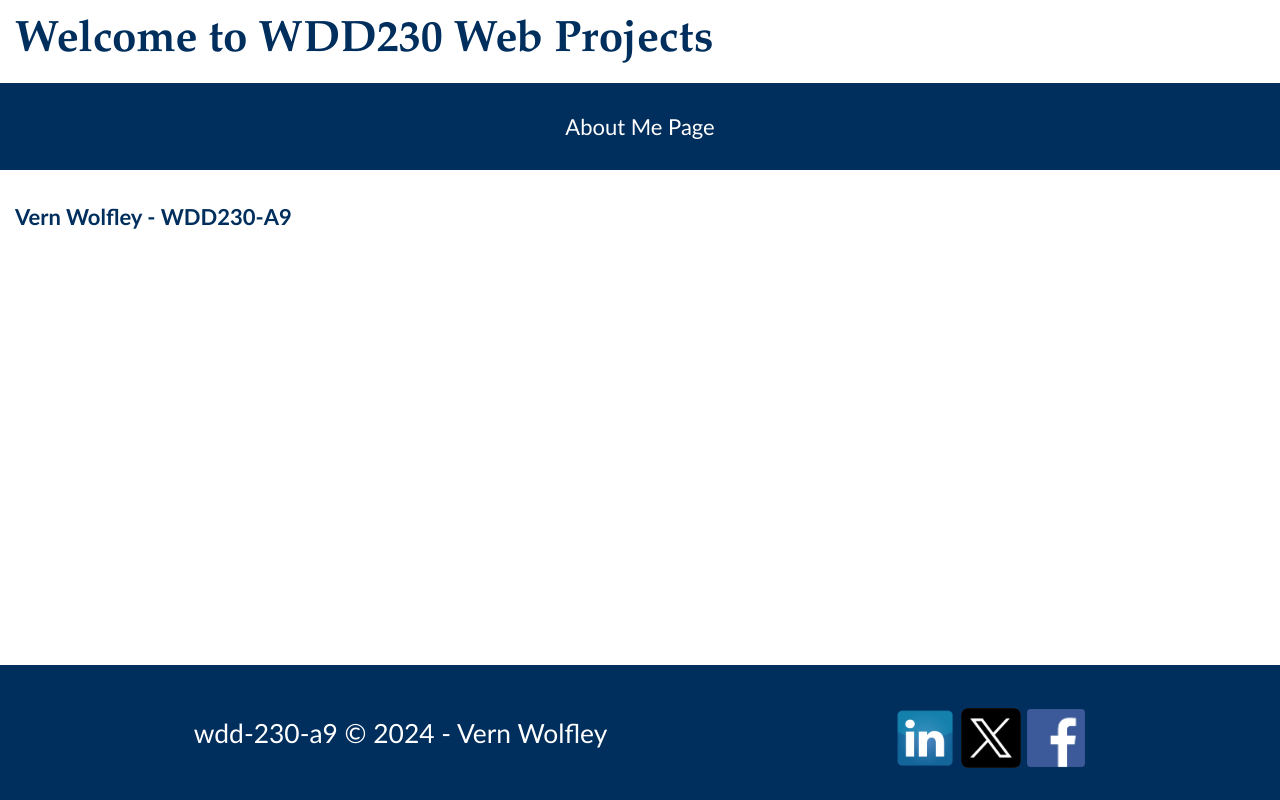
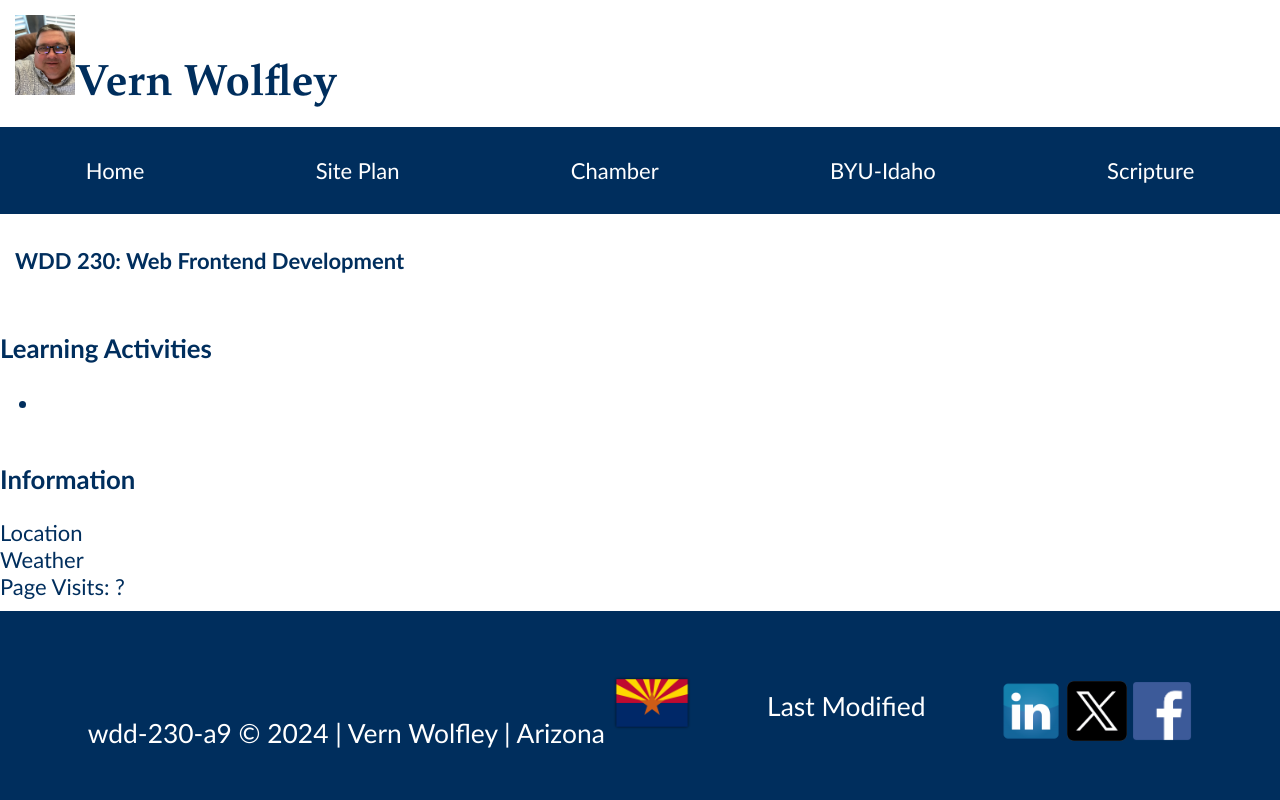
Before and after one commit to vwolfley/wdd-230-a9, a plain HTML site: page index.html in a window 1280 px wide. Drawn offline with Linux system fonts and the light colour scheme.

Commit message:
update index page

```diff
--- a/index.html
+++ b/index.html
@@ -5,8 +5,8 @@
         <link rel="icon" type="image/png" href="/favicon.ico" />
         <meta name="viewport" content="width=device-width, initial-scale=1.0" />
         <meta http-equiv="X-UA-Compatible" content="ie=edge" />
-        <title>WDD230 Home Page</title>
-        <meta name="description" content="WDD230 Home Page for Vern Wolfley's Web Projects." />
+        <title>Vern Wolfley - WDD 230 - Web Frontend Development</title>
+        <meta name="description" content="WDD 230 - Web Frontend Development course assignment portal for Vern Wolfley" />
         <meta name="author" content="Vern Wolfley" />
         <meta name="copyright" content="Copyright 2024" />
         <meta name="theme-color" content="#006EB6" />
@@ -14,8 +14,8 @@
         <meta property="og:locale" content="en_US" />
         <meta property="og:type" content="website" />
         <meta property="og:url" content="https://vwolfley.github.io/wdd-230-a9/" />
-        <meta property="og:title" content="WDD230 Home Page" />
-        <meta property="og:description" content="WDD230 Home Page for Vern Wolfley's Web Projects." />
+        <meta property="og:title" content="Vern Wolfley- WDD 230 - Web Frontend Development" />
+        <meta property="og:description" content="WWDD 230 - Web Frontend Development course assignment portal for Vern Wolfley" />
         <meta property="og:image" content="" />
         <meta property="og:image:type" content="image/png" />
 
@@ -31,16 +31,34 @@
     </head>
     <body>
         <header>
-            <h1>Welcome to WDD230 Web Projects</h1>
+            <h1><img id="profile-img" src="images/profile-vwolfley.jpg" alt="my profile">Vern Wolfley</h1>
             <nav>
-                <a href="#" target="_blank">About Me Page</a>
+                <a href="#" >Home</a>
+                <a href="lesson03/chamber-site-plan.html" >Site Plan</a>
+                <a href="chamber/" >Chamber</a>
+                <a href="https://www.byui.edu/" target="_blank">BYU-Idaho</a>
+                <a href="https://www.churchofjesuschrist.org/study/scriptures/bofm/alma/26?lang=eng&id=p12#p12" target="_blank">Scripture</a>
             </nav>
         </header>
 
-        <main><h2 class="attribute">Vern Wolfley - WDD230-A9</h2></main>
+        <main>
+            <h2 class="attribute">WDD 230: Web Frontend Development</h2>
+
+            <section class="card">
+                <h3>Learning Activities</h3>
+                <ul><li></li></ul>
+            </section>
+            <section class="card">
+                <h3>Information</h3>
+                <div>Location</div>
+                <div>Weather</div>
+                <div>Page Visits: ?</div>
+            </section>
+        </main>
 
         <footer>
-            <p>wdd-230-a9 &copy; 2024 - Vern Wolfley</p>
+            <p>wdd-230-a9 &copy; 2024 | Vern Wolfley | Arizona <img id="azFlag" src="images/arizona-flag.png" alt="arizona arizona-flag"></p>
+            <p id="lastModified">Last Modified</p>
 
             <div class="social">
                 <a href="https://www.linkedin.com/in/vern-wolfley-b8322813/" target="_blank">
--- a/styles/base.css
+++ b/styles/base.css
@@ -63,6 +63,11 @@ h1 {
     padding: 15px;
 }
 
+#profile-img {
+    width: auto;
+    height: 80px;
+}
+
 main {
     flex-grow: 1;
     display: flex;
@@ -108,3 +113,8 @@ footer .social img {
     height: 60px;
     padding-top: 15px;
 }
+
+#azFlag{
+    width: auto;
+    height: 80px;
+}
```
Also changed, not shown: images/arizona-flag.png (added), images/profile-vwolfley.jpg (added).
